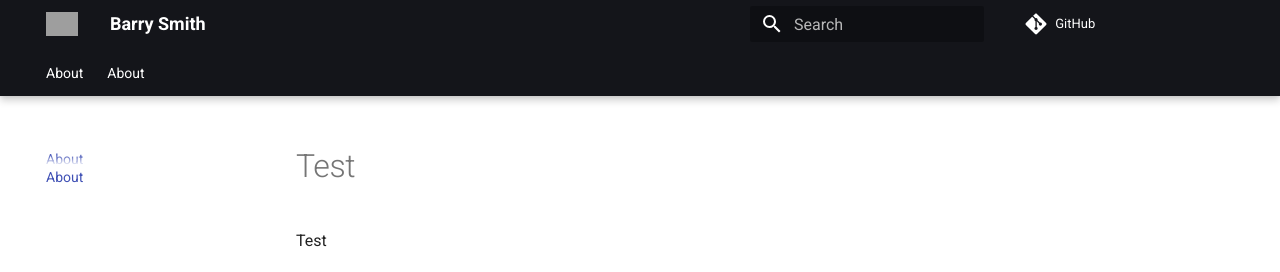
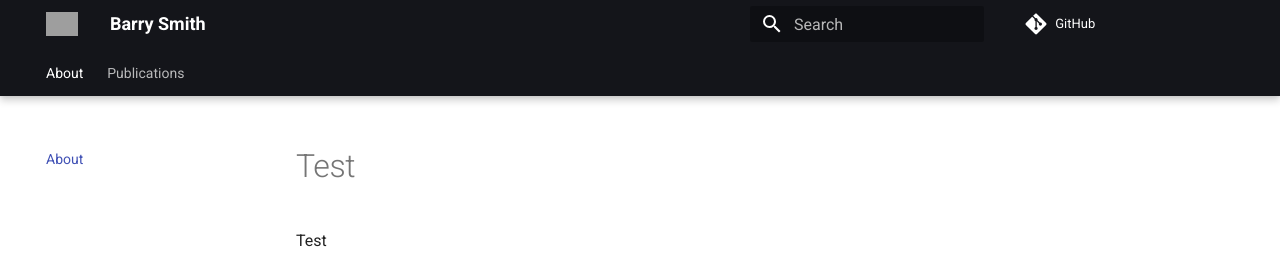
Before and after one commit to Barry-Smith-Ontology/barry-smith-ontology.github.io, an MkDocs documentation site: the page built from docs/index.md, in a window 1280 px wide. Shown: the top 272 px of the page. Built offline with MkDocs 1.6.1 and Material for MkDocs 9.7.7, drawn with Linux system fonts in a browser that asks for light colours; comment, search, counter and statistics services are not loaded; part of the change alters nothing that is shown; grey boxes are pictures that could not be loaded.

Commit message:
Update mkdocs.yml

```diff
--- a/mkdocs.yml
+++ b/mkdocs.yml
@@ -21,7 +21,7 @@ extra_css:
 
 nav:
   - About: index.md
-  - Publications: index.md
+  - Publications: test.md
 
 extra:
   social:
```
